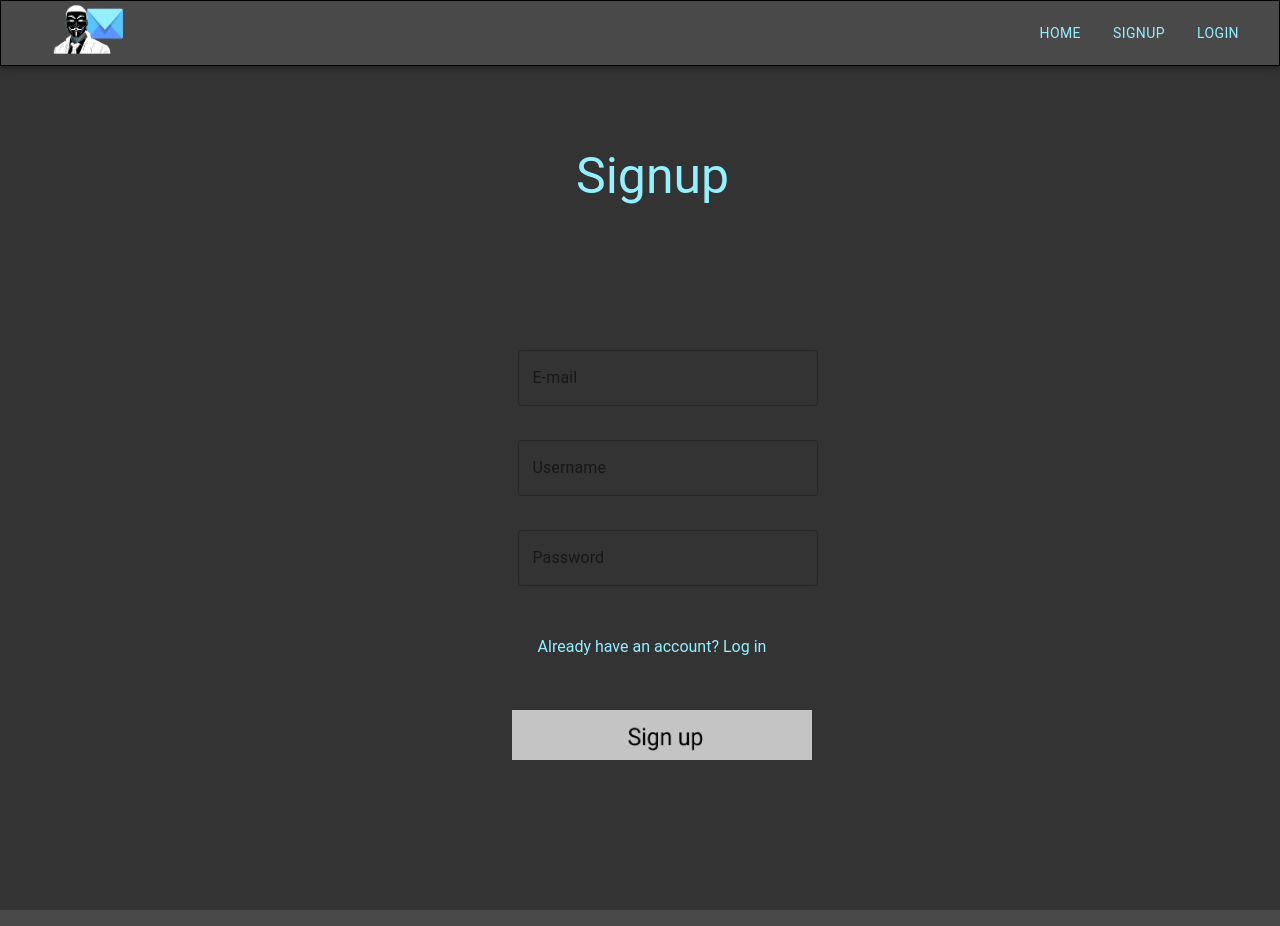
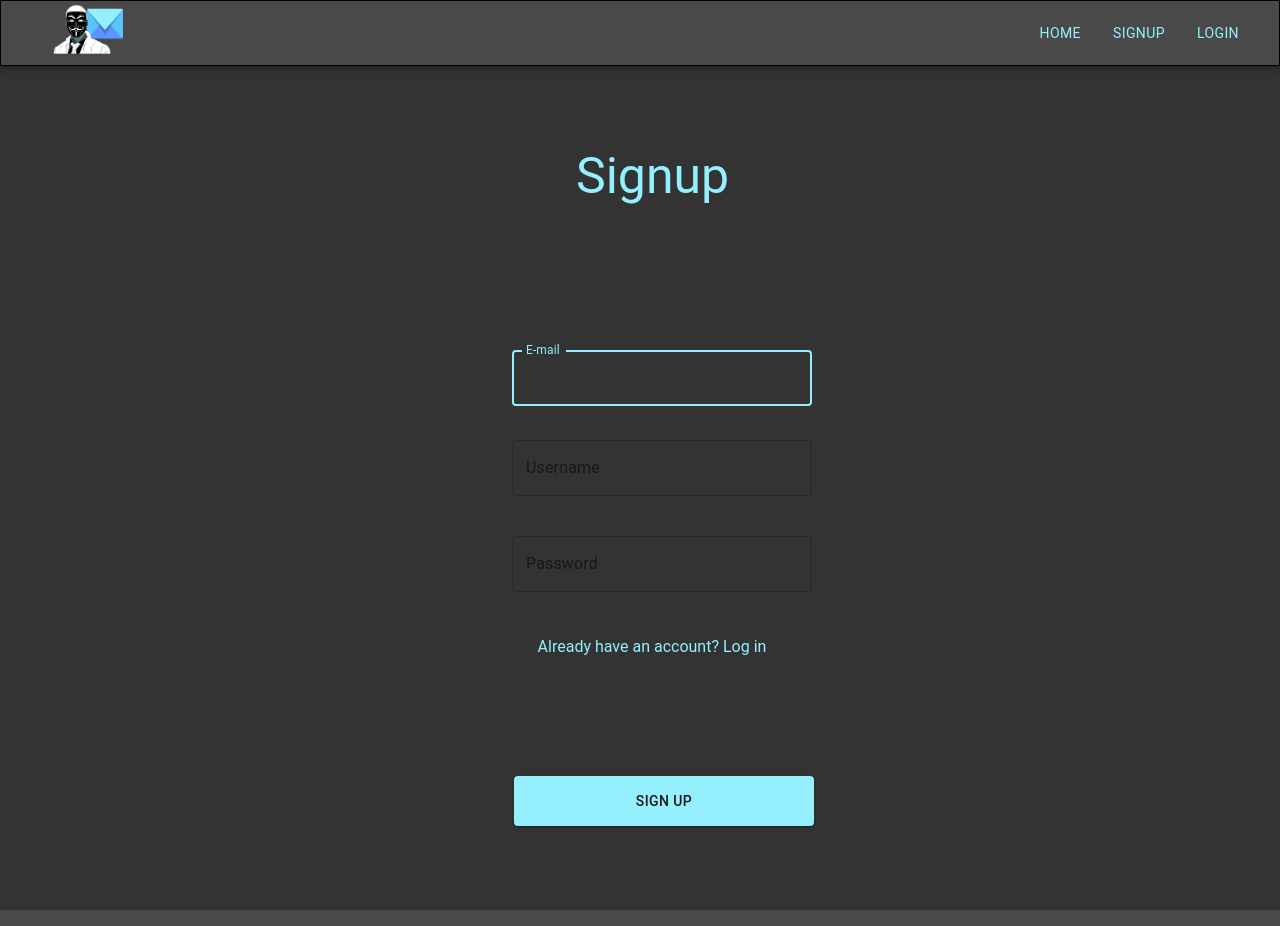
Before and after one commit to TechniekCollegeRotterdam/anonymous-mail-frontend, a React (Create React App) app: page /signup in a window 1280 px wide. Shown: the top 926 px of the page. Built offline with nearby package versions, Linux system fonts and the light colour scheme.

Commit message:
Sign up functionality added.

```diff
--- a/src/component/signupmap/signup.js
+++ b/src/component/signupmap/signup.js
@@ -1,12 +1,16 @@
-import React from "react";
+import React, { Component } from "react";
+import PropTypes from 'prop-types'
+import { connect } from "react-redux";
+import { signUpUser } from "../../redux/actions/userActions";
 
 // Material-UI
-import { makeStyles } from "@material-ui/core/styles";
+import withStyles from "@material-ui/core/styles/withStyles";
 import AppBar from "@material-ui/core/AppBar";
 import Toolbar from "@material-ui/core/Toolbar";
 import Typography from "@material-ui/core/Typography";
 import Button from "@material-ui/core/Button";
 import IconButton from "@material-ui/core/IconButton";
+import CircularProgress from "@material-ui/core/CircularProgress";
 
 // Image
 import logo from "../../img/Icon.png";
@@ -16,7 +20,8 @@ import btn2 from "../../img/Sign in.png";
 import "../../main.css";
 import TextField from "@material-ui/core/TextField";
 
-const useStyles = makeStyles(theme => ({
+const styles = (theme) => ({
+    ...theme.spreadThis,
     root: {
         flexGrow: 1
     },
@@ -26,10 +31,42 @@ const useStyles = makeStyles(theme => ({
     title: {
         flexGrow: 1
     }
-}));
+})
 
-export default function SignUp() {
-    const classes = useStyles();
+class SignUp extends Component {
+
+    state = {
+        errors: {},
+        password: '',
+        email: '',
+        username: ''
+    }
+
+    componentWillReceiveProps(nextProps, nextContext) {
+        if (nextProps.ui.errors)
+            this.setState({ errors: nextProps.ui.errors })
+    }
+
+    handleChange = (e) => {
+        this.setState({
+            [e.target.name]: e.target.value
+        })
+    }
+
+    handleSubmit = (e) => {
+        e.preventDefault()
+        const newUserData = {
+            email: this.state.email,
+            password: this.state.password,
+            username: this.state.username,
+        }
+        this.props.signUpUser(newUserData, this.props.history)
+    }
+
+    render() {
+
+        const { classes, ui: { loading } } = this.props
+        const { errors } = this.state
 
         return (
             <div className={classes.root}>
@@ -63,21 +100,69 @@ export default function SignUp() {
                 </AppBar>
 
                 <h2 className="signup-text">Signup</h2>
-            <form noValidate autoComplete="off">
-                <TextField className="Email-signup" type="email" id="outlined-basic" label="E-mail"
+                <form onSubmit={this.handleSubmit}>
+
+                    <TextField
+                        name={"email"}
+                        type="email"
+                        label="E-mail"
+                        className="Email-login"
                         variant="outlined"
+                        id="outlined-basic"
+                        helperText={errors.email}
+                        error={errors.email ? true : false}
+                        value={this.state.email}
+                        onChange={this.handleChange}
+                        autoFocus={true}
                     />
-                <TextField className="Username" type="text" id="outlined-basic" label="Username"
+
+                    <TextField
+                        className="Username"
+                        id="outlined-basic"
+                        label="Username"
                         variant="outlined"
+                        helperText={errors.username}
+                        error={errors.username ? true : false}
+                        value={this.state.username}
+                        name={"username"}
+                        fullWidth
+                        onChange={this.handleChange}
                     />
-                <TextField className="Password" type="password" id="outlined-basic" label="Password"
+
+                    <TextField
+                        className="Password3"
+                        id="outlined-basic"
+                        label="Password"
+                        type="password"
                         variant="outlined"
+                        helperText={errors.password}
+                        error={errors.password ? true : false}
+                        value={this.state.password}
+                        name={"password"}
+                        fullWidth
+                        onChange={this.handleChange}
                     />
+
+                    {errors.general && (
+                        <Typography variant={"body2"}>
+                            {errors.general}
+                        </Typography>
+                    )}
+
+                    <Button
+                        type={"submit"}
+                        variant={"contained"}
+                        color={"primary"}
+                        className="signup-btn"
+                        disabled={loading}
+                    >
+                        Sign up
+                                {loading && (
+                            <CircularProgress size={30} className={classes.progress} />
+                        )}
+                    </Button>
                 </form>
                 <p className="log-in">Already have an account? Log in</p>
-            <a href="/verifyEmail">
-                <img src={btn2} alt="sign up" className="signup-btn" />
-            </a>
 
                 <footer className="footer-signup">
                     <span className="copyright">
@@ -87,3 +172,22 @@ export default function SignUp() {
             </div>
         );
     }
+}
+
+SignUp.propTypes = {
+    classes: PropTypes.object.isRequired,
+    user: PropTypes.object.isRequired,
+    ui: PropTypes.object.isRequired,
+    signUpUser: PropTypes.func.isRequired
+}
+
+const mapStateToProps = (state) => ({
+    user: state.user,
+    ui: state.ui
+})
+
+const mapActionsToProps = {
+    signUpUser
+}
+
+export default connect(mapStateToProps, mapActionsToProps)(withStyles(styles)(SignUp))
--- a/src/main.css
+++ b/src/main.css
@@ -418,7 +418,7 @@ body {
     position: absolute !important;
     width: 300px !important;
     height: 53px !important;
-    margin-left: 40.5% !important;
+    margin-left: 40% !important;
     top: 440px !important;
     background-color: transparent !important;
     color: #94f0ff !important;
@@ -439,6 +439,16 @@ body {
 /* password field voor LOGIN pagina*/
 .Password2 {
     position: absolute !important;
+    width: 300px !important;
+    height: 53px !important;
+    margin-left: 40% !important;
+    top: 470px !important;
+    background-color: transparent !important;
+    color: #94f0ff !important;
+    font-size: 16px !important;
+}
+
+.Password3 {
     width: 300px !important;
     height: 53px !important;
     margin-left: 40% !important;
@@ -472,6 +482,7 @@ body {
     height: 50px;
     margin-left: 40%;
     top: 710px;
+    right: 298px;
     cursor: pointer;
     background: #c4c4c4;
 }
--- a/src/redux/actions/userActions.js
+++ b/src/redux/actions/userActions.js
@@ -8,9 +8,27 @@ export const loginUser = (loginData, history) => (dispatch) => {
         .then((res) => {
             setAuthenicationHeader(res.data.token)
             //dispatch(getUserData())
-            //dispatch({ type: CLEAR_ERRORS})
+            dispatch({ type: CLEAR_ERRORS})
             // Redirect to homepage if login successful
             history.push('/dashboard');
+        })
+        .catch((err) => {
+            dispatch({
+                type: SET_ERRORS,
+                payload: err.response.data
+            })
+        })
+}
+
+export const signUpUser = (newUserData, history) => (dispatch) => {
+    dispatch({ type: LOADING_UI })
+    axios
+        .post('/signUpWithEmailAndPassword', newUserData)
+        .then((res) => {
+            setAuthenicationHeader(res.data.token)
+            //dispatch(getUserData())
+            dispatch({ type: CLEAR_ERRORS })
+            history.push('/dashboard')
         })
         .catch((err) => {
             dispatch({
```
Also changed, not shown: 1 other file (tests, documents, lock files or other folders). Lines whose indentation alone changed are shown as unchanged.
